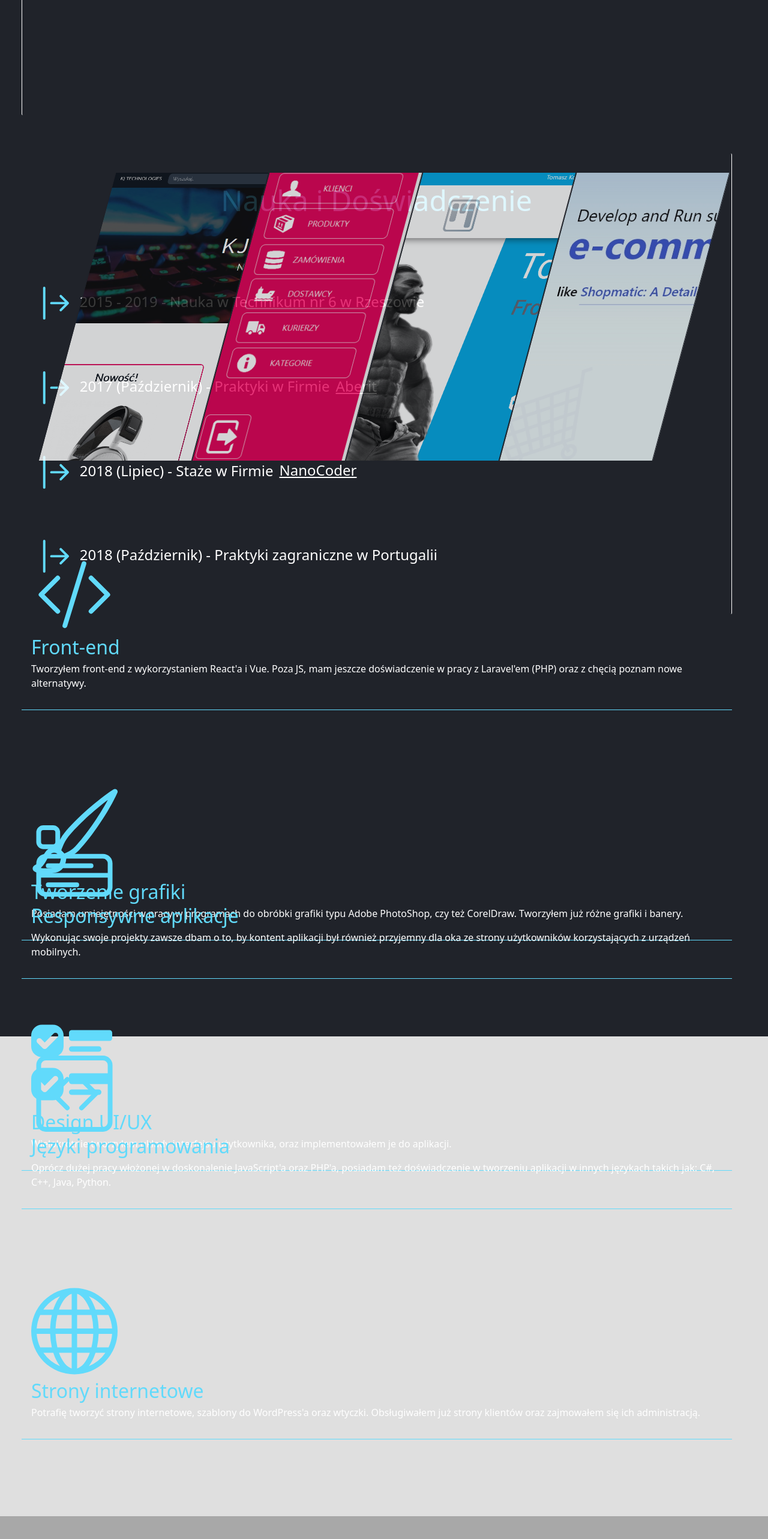
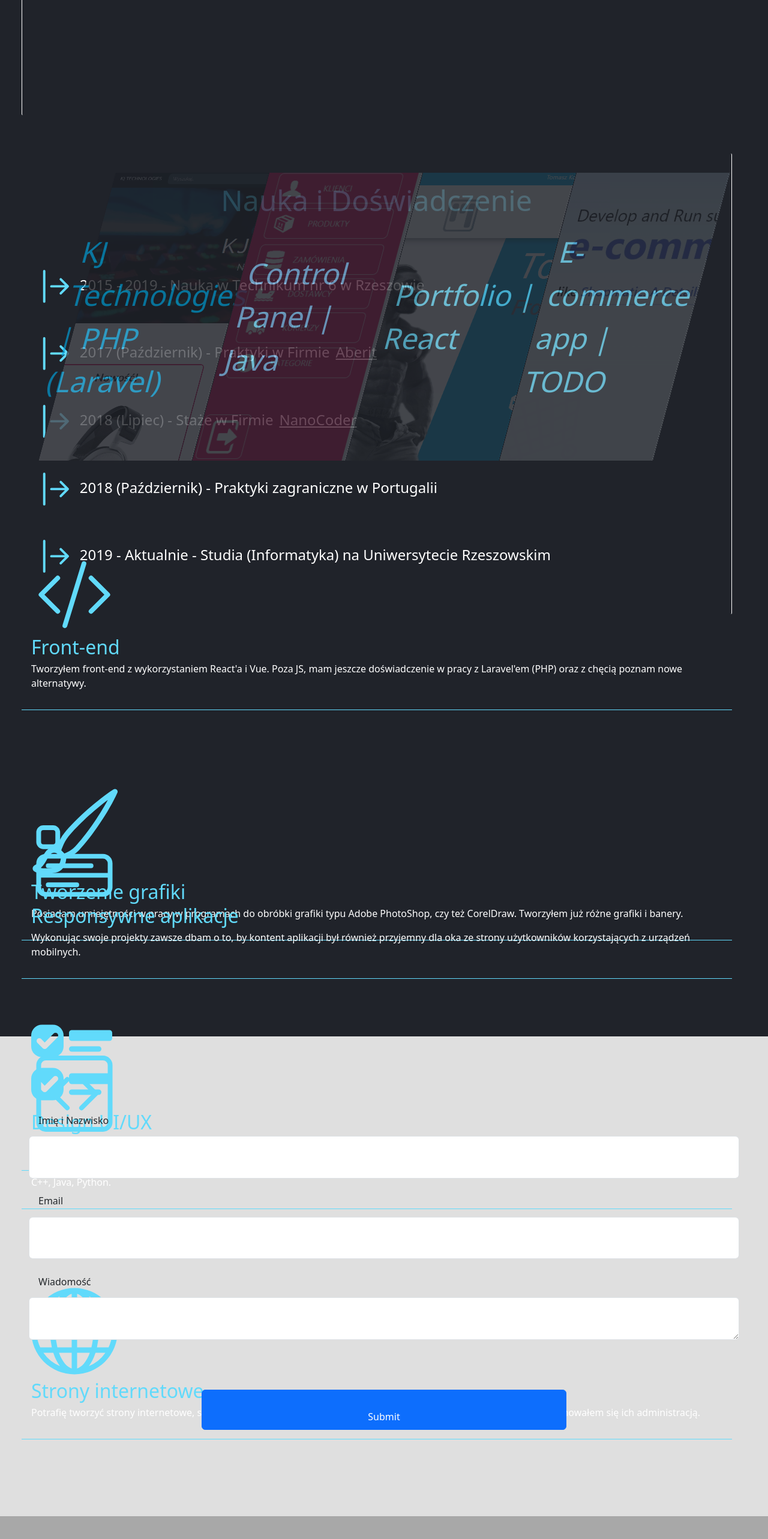
Before and after one commit to tomkowa64/Portfolio-React.js-, a React (Create React App) app in the folder portfolio/: page / in a window 1280 px wide. Shown: the part 1632-4198 px from the top of the page at 60% size. Built offline with nearby package versions, Linux system fonts and the light colour scheme.

Commit message:
Contact Designing & Component extension

```diff
--- a/portfolio/src/components/About.js
+++ b/portfolio/src/components/About.js
@@ -38,6 +38,7 @@ function About() {
                 <div className="row exp-item"><ArrowBarRight color="#61dafb"  />2017 (Październik) - Praktyki w Firmie<a target="_blank" href="https://aberit.eu/en/">Aberit</a></div>
                 <div className="row exp-item"><ArrowBarRight color="#61dafb"  />2018 (Lipiec) - Staże w Firmie<a target="_blank" href="https://nanocoder.pl/">NanoCoder</a></div>
                 <div className="row exp-item"><ArrowBarRight color="#61dafb"  />2018 (Październik) - Praktyki zagraniczne w Portugalii</div>
+                <div className="row exp-item"><ArrowBarRight color="#61dafb"  />2019 - Aktualnie - Studia (Informatyka) na Uniwersytecie Rzeszowskim</div>
               </div>
             </Col>
           </Row>
--- a/portfolio/src/components/Contact.js
+++ b/portfolio/src/components/Contact.js
@@ -1,3 +1,6 @@
+//React Component
+import React,{Component} from 'react';
+
 //Own styles for component
 import '../css/Contact.scss';
 
@@ -5,14 +8,54 @@ import '../css/Contact.scss';
 import {Container} from 'react-bootstrap';
 import {Row} from 'react-bootstrap';
 
-function Contact() {
+
+class Contact extends React.Component {
+  constructor(props) {
+    super(props);
+    this.state = {
+      name: '',
+      email: '',
+      message: ''
+    }
+}
+render(){
   return (
     <section className="contact" id="contact">
         <Container fluid={true}>
-          <Row></Row>
+          <form id="contact-form" onSubmit={this.handleSubmit.bind(this)} method="POST">
+            <div className="form-group">
+                <label htmlFor="name">Imię i Nazwisko</label>
+                <input type="text" className="form-control" />
+            </div>
+            <div className="form-group">
+                <label htmlFor="exampleInputEmail1">Email</label>
+                <input type="email" className="form-control" aria-describedby="emailHelp" />
+            </div>
+            <div className="form-group">
+                <label htmlFor="message">Wiadomość</label>
+                <textarea className="form-control" rows="5"></textarea>
+            </div>
+            <button type="submit" className="btn btn-primary">Submit</button>
+          </form>
         </Container>
     </section>
   );
 }
 
+onNameChange(event) {
+  this.setState({name: event.target.value})
+}
+
+onEmailChange(event) {
+  this.setState({email: event.target.value})
+}
+
+onMessageChange(event) {
+  this.setState({message: event.target.value})
+}
+
+handleSubmit(event) {
+}
+
+}
 export default Contact;
--- a/portfolio/src/css/Contact.scss
+++ b/portfolio/src/css/Contact.scss
@@ -7,4 +7,18 @@
         height: 100%;
         padding: 2em 1em 2em 1em;
     }
+    form{
+        display: flex;
+        flex-direction: column;
+        .form-group{
+            height: 20%;
+        }
+        .btn{
+            height: 10%;
+            width: 50%;
+            margin-left: auto;
+            margin-right: auto;
+            margin-top: 10%;
+        }
+    }
 }
--- a/portfolio/src/css/Projects.scss
+++ b/portfolio/src/css/Projects.scss
@@ -44,12 +44,15 @@
             width: 100%;
             height: 100%;
             color: #00a7e3;
-        }
-        #project1:hover::before{
             background-color: #20232a;
             opacity: 0.8;
             content: "KJ Technologies | PHP (Laravel)";
-            transition: background 0.3s ease-in-out;
+            padding: 10px;
+        }
+        #project:hover::before{
+            background-color: #20232a;
+            opacity: 0.5;
+            content: "KJ Technologies | PHP (Laravel)";
         }
         #project2{
             background-image: url("../images/cp.png"); /* The image used */
@@ -62,12 +65,10 @@
             width: 100%;
             height: 100%;
             color: #61dafb;
-        }
-        #project2:hover::before{
             background-color: #20232a;
             opacity: 0.8;
-            content: "Control Panel | Java";
-            transition: background 0.3s ease-in-out;
+            content: "Control Panel | Java ";
+            padding: 10px;
         }
         #project3{
             background-image: url("../images/portfolio.png"); /* The image used */
@@ -80,13 +81,12 @@
             width: 100%;
             height: 100%;
             color: #61dafb;
-        }
-        #project3:hover::before{
             background-color: #20232a;
             opacity: 0.8;
-            content: "Portfolio | JS (React.js)";
-            transition: background 0.3s ease-in-out;
+            content: "Portfolio | React";
+            padding: 10px;
         }
+
         #project4{
             background-image: url("../images/todo.png"); /* The image used */
         }
@@ -98,12 +98,10 @@
             width: 100%;
             height: 100%;
             color: #61dafb;
-        }
-        #project4:hover::before{
             background-color: #20232a;
             opacity: 0.8;
-            content: "E-commerce Project | TODO (React.js)";
-            transition: background 0.3s ease-in-out;
+            content: "E-commerce app | TODO";
+            padding: 10px;
         }
     }
 }
```
